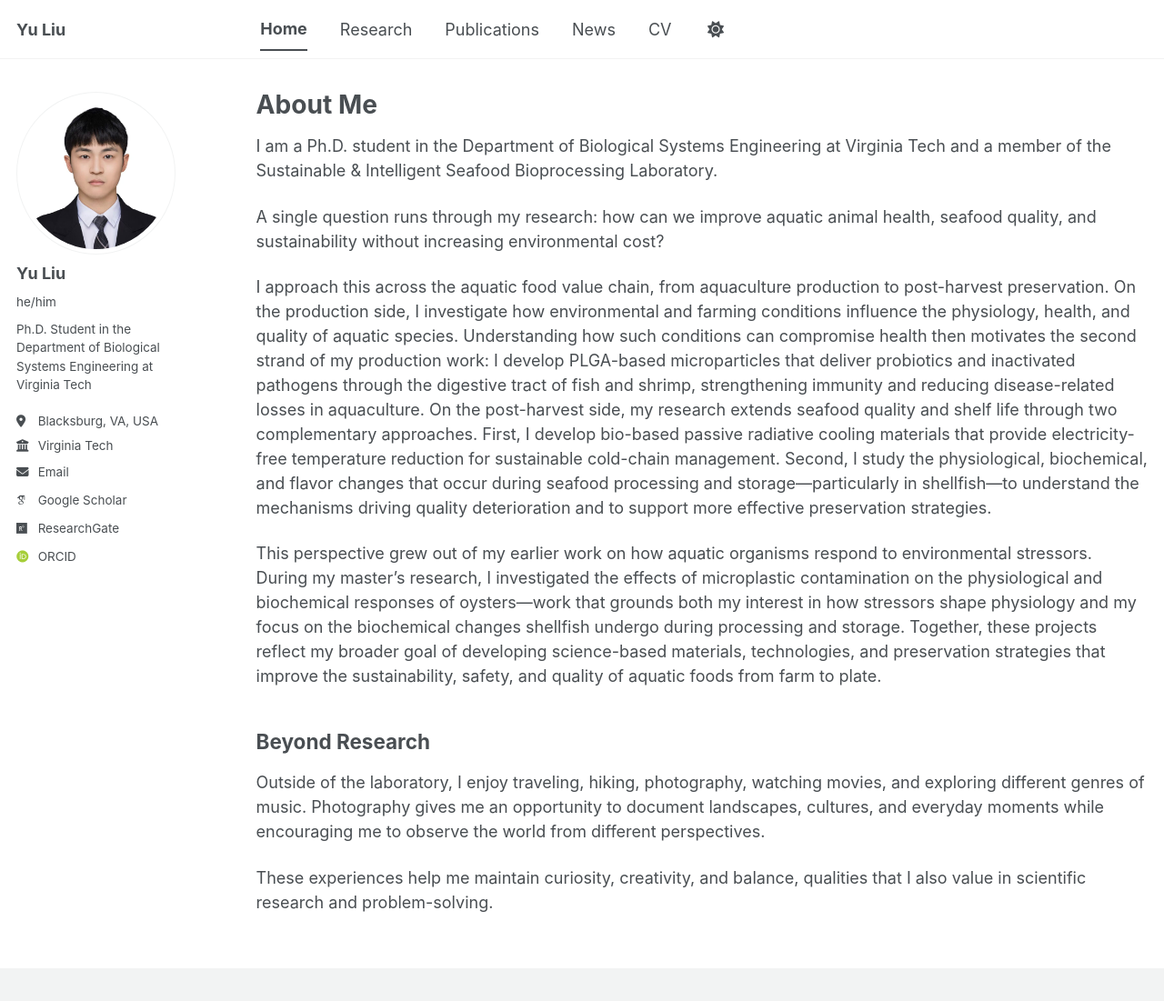
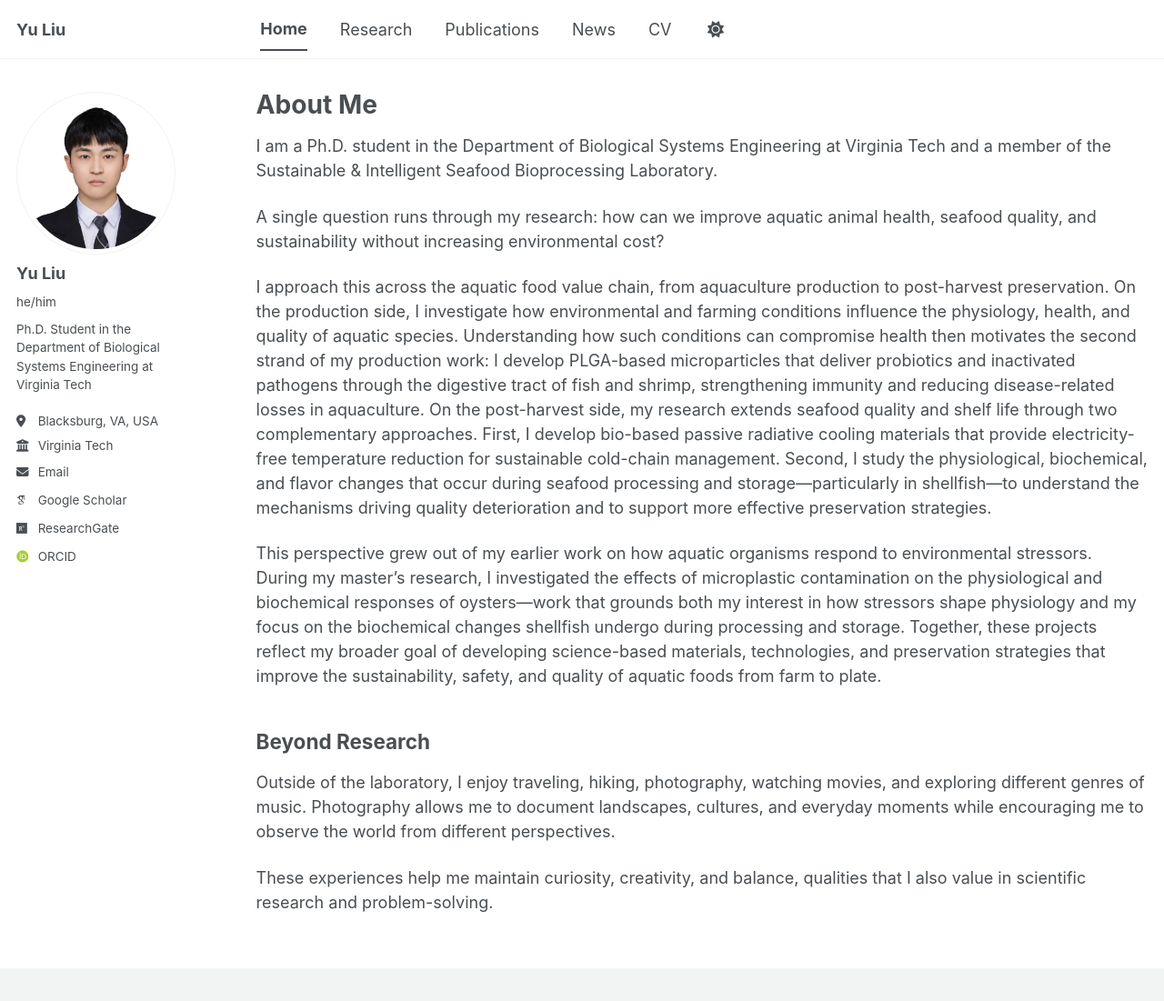
Before and after one commit to yuliu0322/yuliu0322.github.io, a Jekyll site: the page built from _pages/about.md, in a window 1280 px wide and 1101 px high. Shown: the whole window at 91% size. Built offline with Jekyll 4.4.1, drawn with Linux system fonts in a browser that asks for light colours; some web fonts are replaced; a script bundle is joined from its source files by our own code; library files that are not in the unit come from our copies.

Commit message:
Update about.md

```diff
--- a/_pages/about.md
+++ b/_pages/about.md
@@ -18,6 +18,6 @@ This perspective grew out of my earlier work on how aquatic organisms respond to
 
 ## Beyond Research
 
-Outside of the laboratory, I enjoy traveling, hiking, photography, watching movies, and exploring different genres of music. Photography gives me an opportunity to document landscapes, cultures, and everyday moments while encouraging me to observe the world from different perspectives.
+Outside of the laboratory, I enjoy traveling, hiking, photography, watching movies, and exploring different genres of music. Photography allows me to document landscapes, cultures, and everyday moments while encouraging me to observe the world from different perspectives.
 
 These experiences help me maintain curiosity, creativity, and balance, qualities that I also value in scientific research and problem-solving.
```
